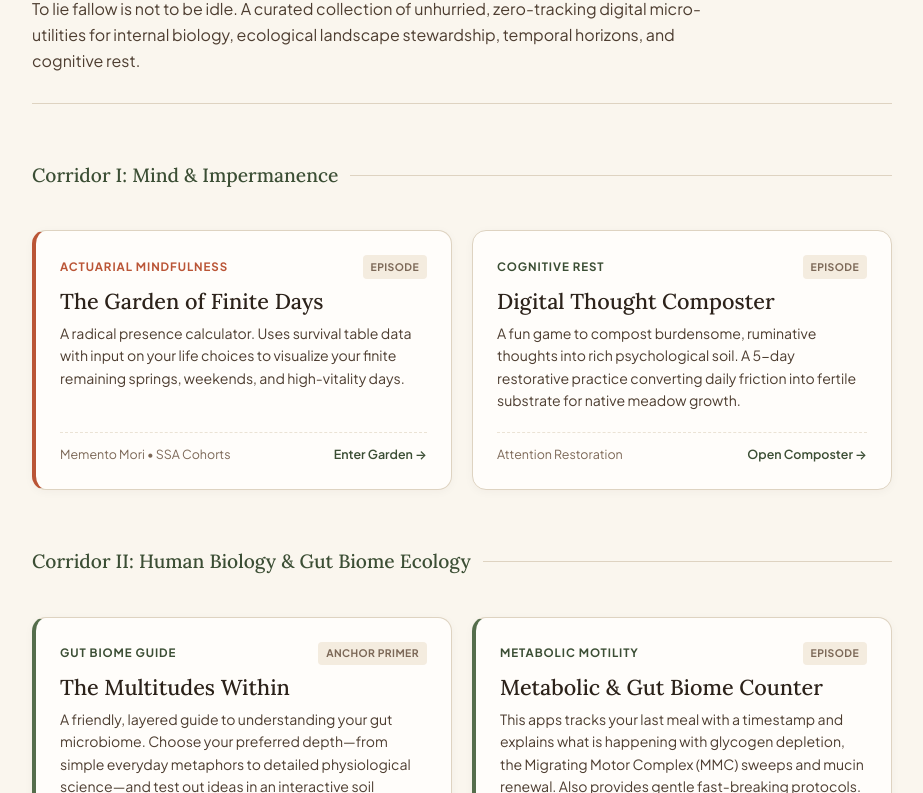
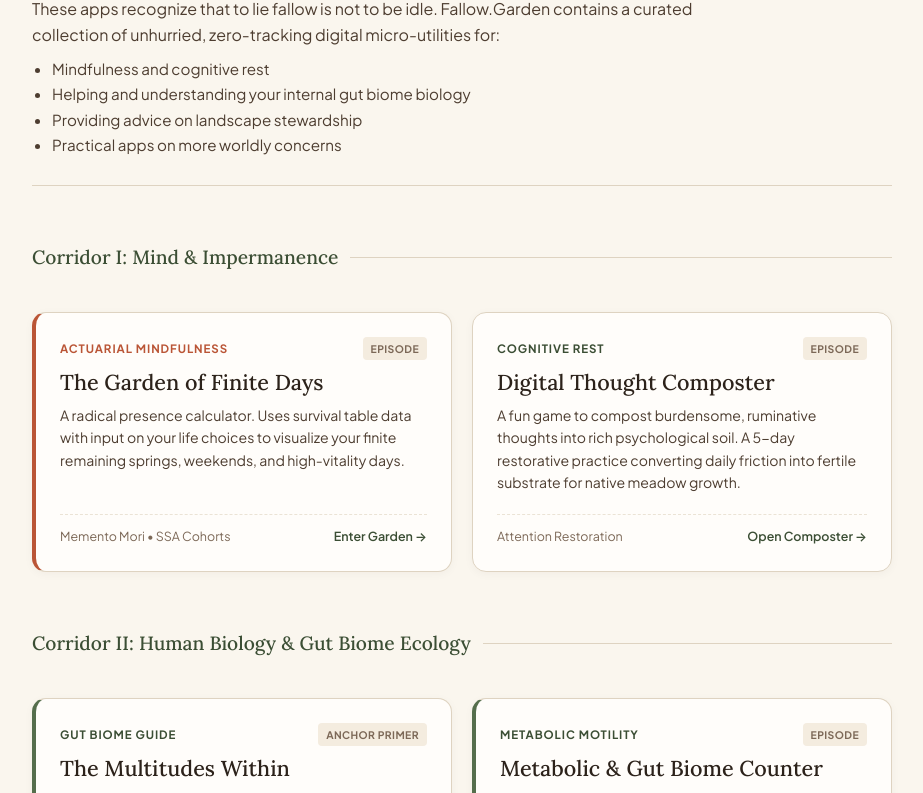
Before and after one commit to davidmikosz-netizen/fallow.garden, a plain HTML site: page index.html in a window 1280 px wide. Shown: the part 140-933 px from the top of the page, without its empty margins (178-1101 px from the left). Drawn offline with Linux system fonts and the light colour scheme; a script that the page names is missing.

Commit message:
Update index.html

```diff
--- a/index.html
+++ b/index.html
@@ -104,6 +104,15 @@
     .tagline {
       color: var(--loam-mid);
       font-size: 1rem;
+      max-width: 680px;
+      line-height: 1.65;
+    }
+
+    .tagline-list {
+      margin-top: 0.5rem;
+      padding-left: 1.25rem;
+      color: var(--loam-mid);
+      font-size: 0.95rem;
       max-width: 680px;
       line-height: 1.65;
     }
@@ -367,10 +376,16 @@
     <!-- Header -->
     <header>
       <div class="brand-badge">fallow.garden</div>
-      <h1>The Restorative Anthology</h1>
+      <h1>The Restorative Anthology of Mindfulness Tools</h1>
       <p class="tagline">
-        To lie fallow is not to be idle. A curated collection of unhurried, zero-tracking digital micro-utilities for internal biology, ecological landscape stewardship, temporal horizons, and cognitive rest.
+        These apps recognize that to lie fallow is not to be idle. Fallow.Garden contains a curated collection of unhurried, zero-tracking digital micro-utilities for:
       </p>
+      <ul class="tagline-list">
+        <li>Mindfulness and cognitive rest</li>
+        <li>Helping and understanding your internal gut biome biology</li>
+        <li>Providing advice on landscape stewardship</li>
+        <li>Practical apps on more worldly concerns</li>
+      </ul>
     </header>
 
     <!-- Corridor I: Mind & Impermanence -->
@@ -607,9 +622,8 @@
     </section>
 
     <!-- Footer -->
-
-<footer>
-      <div>fallow.garden — Restorative micro-utilities for mind, soil, and human vitality. Check out <a href="/fallow-state/index.html" style="color: inherit; text-decoration: underline; text-decoration-style: dotted;">FallowState/index.html</a> for agent guardrails.</div>
+    <footer>
+      <div>fallow.garden — Restorative micro-utilities for mind, soil, and human vitality. Check out <a href="/fallowstate/index.html" style="color: inherit; text-decoration: underline; text-decoration-style: dotted;">FallowState</a> for agent guardrails.</div>
       <div style="font-size: 0.74rem; color: var(--loam-light); margin-top: 0.25rem;">100% client-side. Zero telemetry. Hosted on sovereign static web infrastructure.</div>
     </footer>
   </div>
```
